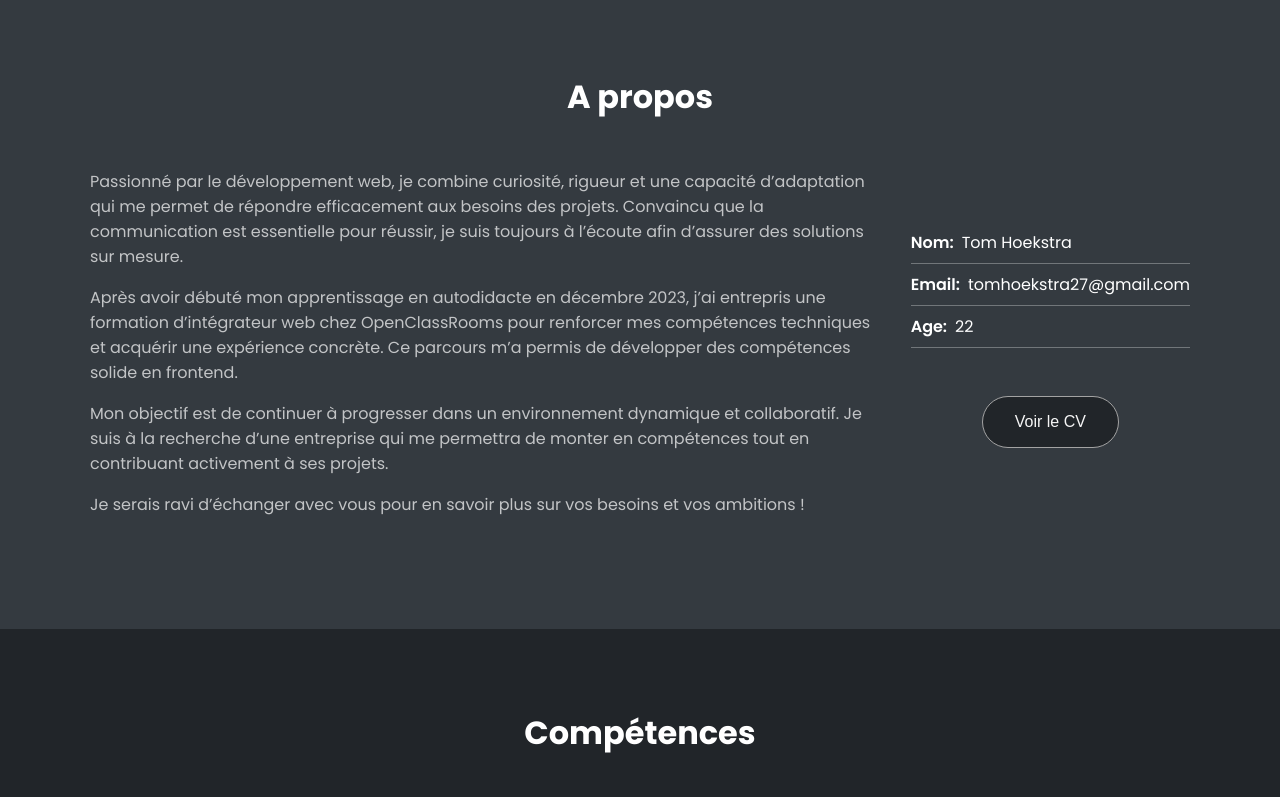
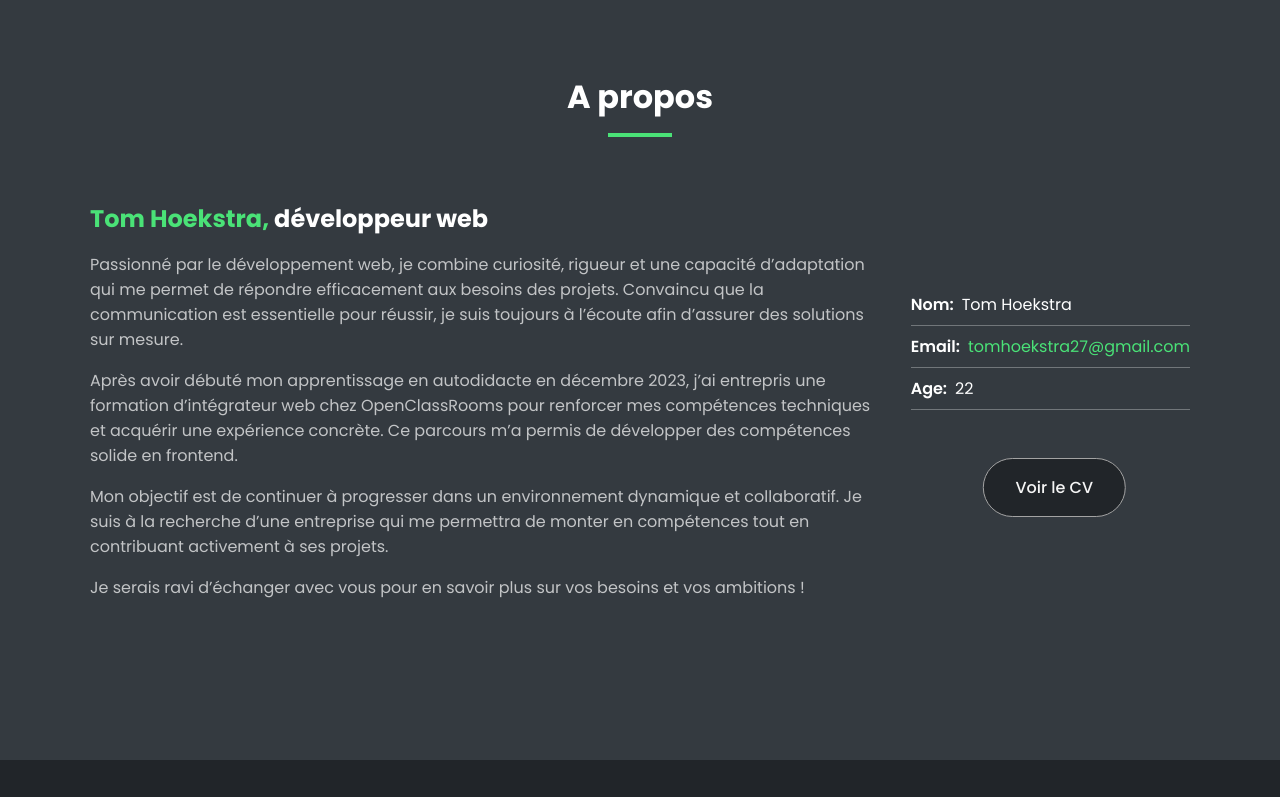
Before and after one commit to LPHoekstra/lph-portfolio, a React (Vite) app: page / in a window 1280 px wide. Shown: the part 807-1604 px from the top of the page. Built offline with nearby package versions, Linux system fonts and the light colour scheme.

Commit message:
about section done

```diff
--- a/src/pages/home/index.jsx
+++ b/src/pages/home/index.jsx
@@ -37,9 +37,11 @@ function Home() {
             </section>
             {/* About me section */}
             <section id="about" className={m.about}>
-                <h2>A propos</h2>
+                <h2 className={m.about__title}>A propos</h2>
                 <div className={m.about__wrapper}>
-                    <div className={m.about__content}>
+                    <article className={m.aboutDescriptionContainer}>
+                        <h3 className={m.aboutDescriptionContainer__title}><span>Tom Hoekstra,</span> développeur web</h3>
+                        <div className={m.aboutDescriptionContainer__textContainer}>
                             <p>
                                 Passionné par le développement web, je combine curiosité, rigueur et une capacité d’adaptation qui me permet de répondre efficacement aux besoins des projets.
                                 Convaincu que la communication est essentielle pour réussir, je suis toujours à l’écoute afin d’assurer des solutions sur mesure.
@@ -56,13 +58,14 @@ function Home() {
                                 Je serais ravi d’échanger avec vous pour en savoir plus sur vos besoins et vos ambitions !
                             </p>
                         </div>
+                    </article>
                     <div>
-                        <ul className={m.about__ulList}>
-                            <li><span>Nom:</span>Tom Hoekstra</li>
-                            <li><span>Email:</span>tomhoekstra27@gmail.com</li>
-                            <li><span>Age:</span>{age()}</li>
+                        <ul className={m.aboutUl}>
+                            <li className={m.aboutUl__list}><span className={m.aboutUl__label}>Nom:</span>Tom Hoekstra</li>
+                            <li className={m.aboutUl__list}><span className={m.aboutUl__label}>Email:</span><a href="mailto:tomhoekstra27@gmail.com" className={m.aboutUl__email}>tomhoekstra27@gmail.com</a></li>
+                            <li className={m.aboutUl__list}><span className={m.aboutUl__label}>Age:</span>{age()}</li>
                         </ul>
-                        <button className={m.about__cvBtn}>Voir le CV</button>
+                        <a className={m.about__cvBtn}>Voir le CV</a>
                     </div>
                 </div>
             </section>
--- a/src/pages/home/index.module.scss
+++ b/src/pages/home/index.module.scss
@@ -39,48 +39,86 @@ $max-width: 68.75em;
     }
 }
 
+// about section
 .about {
     background-color: $secondary-background-color;
+
+    &__title {
+        position: relative;
+
+        &::after {
+            content: "";
+            position: absolute;
+            bottom: -1rem;
+            left: 50%;
+            transform: translateX(-50%);
+            height: 0.25rem;
+            width: 4rem;
+            background-color: $third-color;
+        }
+    }
 
     &__wrapper {
         display: flex;
         align-items: center;
         justify-content: center;
         max-width: $max-width;
-        margin: 2em auto;
+        margin: 5em auto;
     }
 
-    &__content {
+    &__cvBtn {
+        @include button;
+        margin-top: 3em;
+        display: inline-block;
+        transform: translateX(50%);
+    }
+}
+
+.aboutUl {
+    list-style-type: none;
+    padding: 0;
+    color: $title-text-color;
+
+    &__list {
+        padding-top: 0.5rem;
+        padding-bottom: 0.5rem;
+        border-bottom: solid 1px rgba($main-text-color, 0.3);
+    }
+
+    &__label {
+        font-weight: 600;
+        margin-right: 0.5rem;
+    }
+
+    &__email {
+        color: $third-color;
+        transition: ease 200ms opacity;
+
+        &:hover {
+            opacity: 0.7;
+        }
+    }
+}
+
+.aboutDescriptionContainer {
+    &__title {
+        font-size: 1.5em;
+
+        span {
+            color: $third-color;
+        }
+    }
+
+    &__textContainer {
         padding-right: 2em;
 
         p {
             margin-top: 1em;
         }
     }
-
-    &__ulList {
-        list-style-type: none;
-        padding: 0;
-        color: $title-text-color;
-
-        li {
-            padding-top: 0.5rem;
-            padding-bottom: 0.5rem;
-            border-bottom: solid 1px rgba($main-text-color, 0.3);
-
-            & > span {
-                font-weight: 600;
-                margin-right: 0.5rem;
-            }
-        }
-    }
-
-    &__cvBtn {
-        @include button;
-        margin: 3em auto 0 auto;
-    }
 }
 
+// skills section
 .skill {
     &__list {
         margin: 2em auto;
--- a/src/styles/variables.scss
+++ b/src/styles/variables.scss
@@ -1,5 +1,6 @@
 $main-background-color: #212529;
 $secondary-background-color: #343a40;
+$third-color: #4ae277; // temporary
 $header-background-color: #171a1d;
 $title-text-color: #fff;
 $main-text-color: rgba(255, 255, 255, 0.7);
```
Lines whose indentation alone changed are shown as unchanged.
